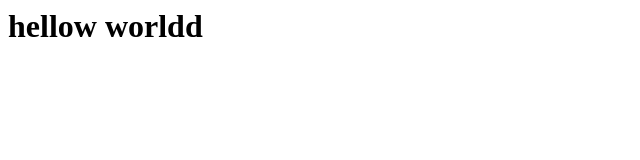
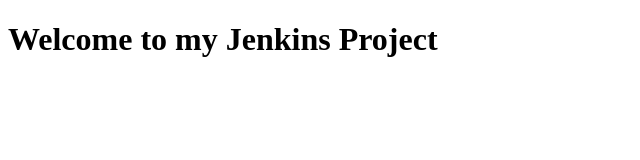
Before and after one commit to ayoub525/jenkins, a plain HTML site: page index.html in a window 1280 px wide. Shown: the whole page, without its empty margins (0-640 px from the left). Drawn offline with Linux system fonts and the light colour scheme.

Commit message:
Update homepage

```diff
--- a/index.html
+++ b/index.html
@@ -1 +1,9 @@
-<h1> hellow worldd </h1>
+<!DOCTYPE html>
+<html>
+<head>
+    <title>Ayoub DevOps Lab</title>
+</head>
+<body>
+    <h1>Welcome to my Jenkins Project</h1>
+</body>
+</html>
```
